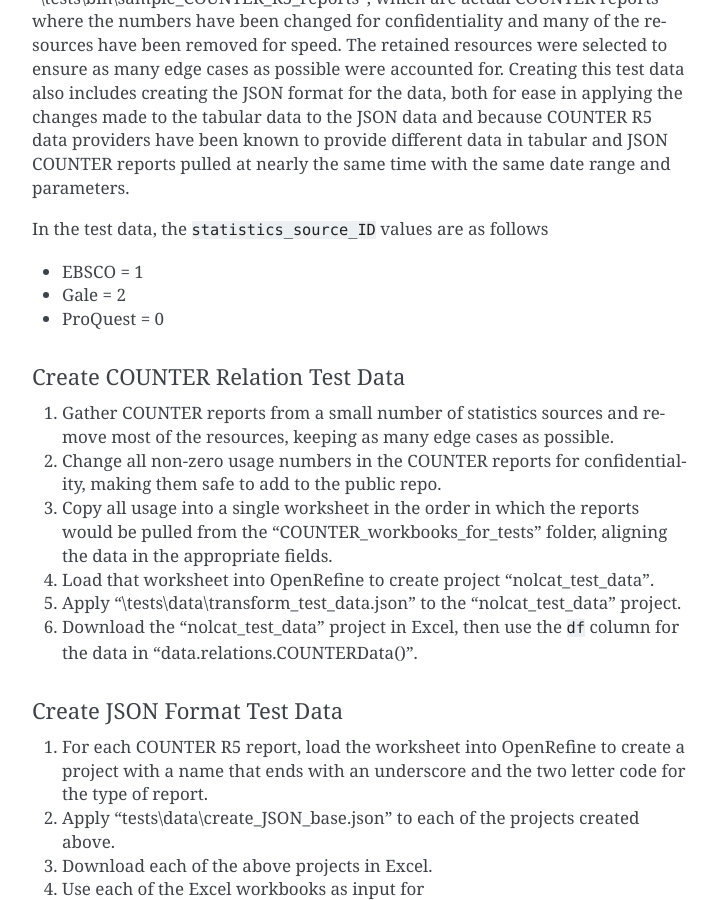
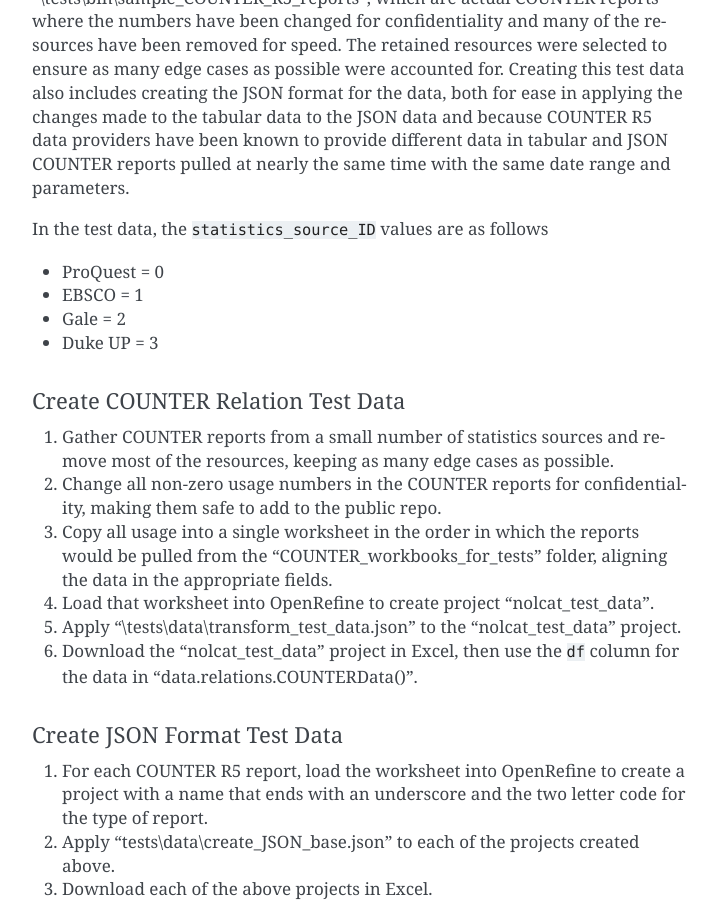
Before and after one commit to ereiskind/nolcat, a Sphinx documentation site: the page built from docs/source/testing.rst, in a window 1280 px wide and 900 px high, scrolled down 2557 px. Shown: the whole window, without its empty margins (388-1106 px from the left). Built offline with Sphinx 7.4.7, drawn with Linux system fonts in a browser that asks for light colours.

Commit message:
Add another data source with IR to `bin` files

```diff
--- a/README.rst
+++ b/README.rst
@@ -54,7 +54,7 @@
 Test Modules
 ------------
 * Finish pytest configuration and/or fixtures so data loaded into database during tests automatically rolls back once pytest session finishes
-* Update test data to use IR reports with all attributes--this may require adding another vendor with an IR that provides fewer resources than ProQuest to the test data
+* Update test data to use IR reports with all attributes
 
 ``nolcat.initialization`` Blueprint
 -----------------------------------
--- a/docs/source/testing.rst
+++ b/docs/source/testing.rst
@@ -60,9 +60,10 @@
 
 In the test data, the ``statistics_source_ID`` values are as follows
 
+* ProQuest = 0
 * EBSCO = 1
 * Gale = 2
-* ProQuest = 0
+* Duke UP = 3
 
 Create COUNTER Relation Test Data
 ---------------------------------
```
Also changed, not shown: 11 other files.
